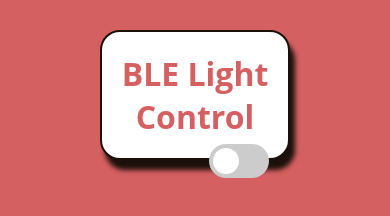
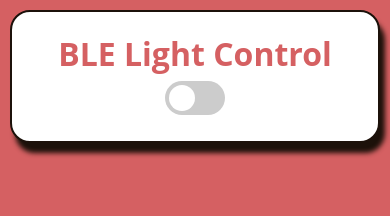
Before and after one commit to Cylos9/esp_web_ble, a plain HTML site: page index.html in a window 390 px wide. Drawn offline with nearby package versions, Linux system fonts and the light colour scheme.

Commit message:
add responsive feature

```diff
--- a/style.css
+++ b/style.css
@@ -168,3 +168,24 @@ input:checked + .toggler:before {
 .slider-container input[type="range"]::-webkit-slider-thumb:hover {
   background: black;
 }
+
+@media screen and (max-width: 700px) {
+
+  body{
+
+    margin: 10px;
+  }
+
+  #headline  h1 {
+    display: block;
+  }
+
+  .switch {
+    float: none;
+    display: inline-block;
+  }
+
+  .ble-btn {
+    width: 80%;
+  }
+}
```
